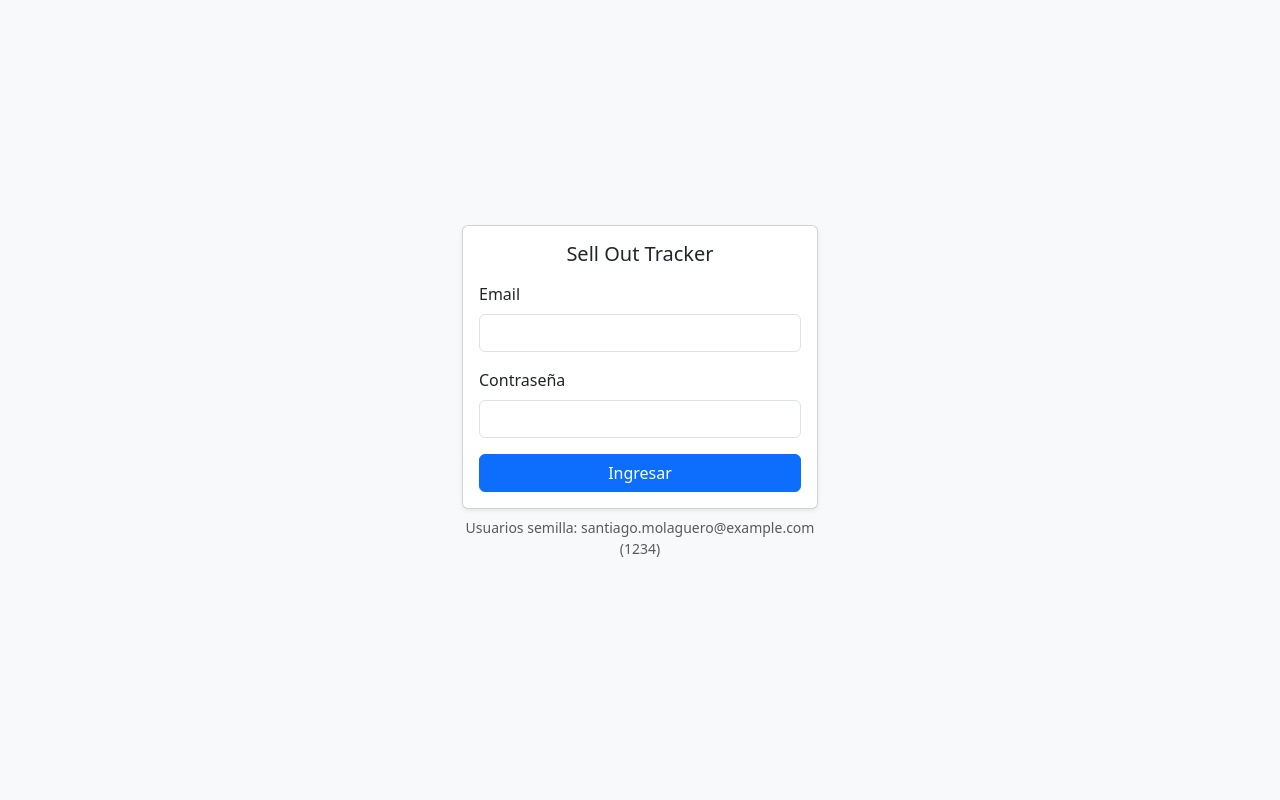
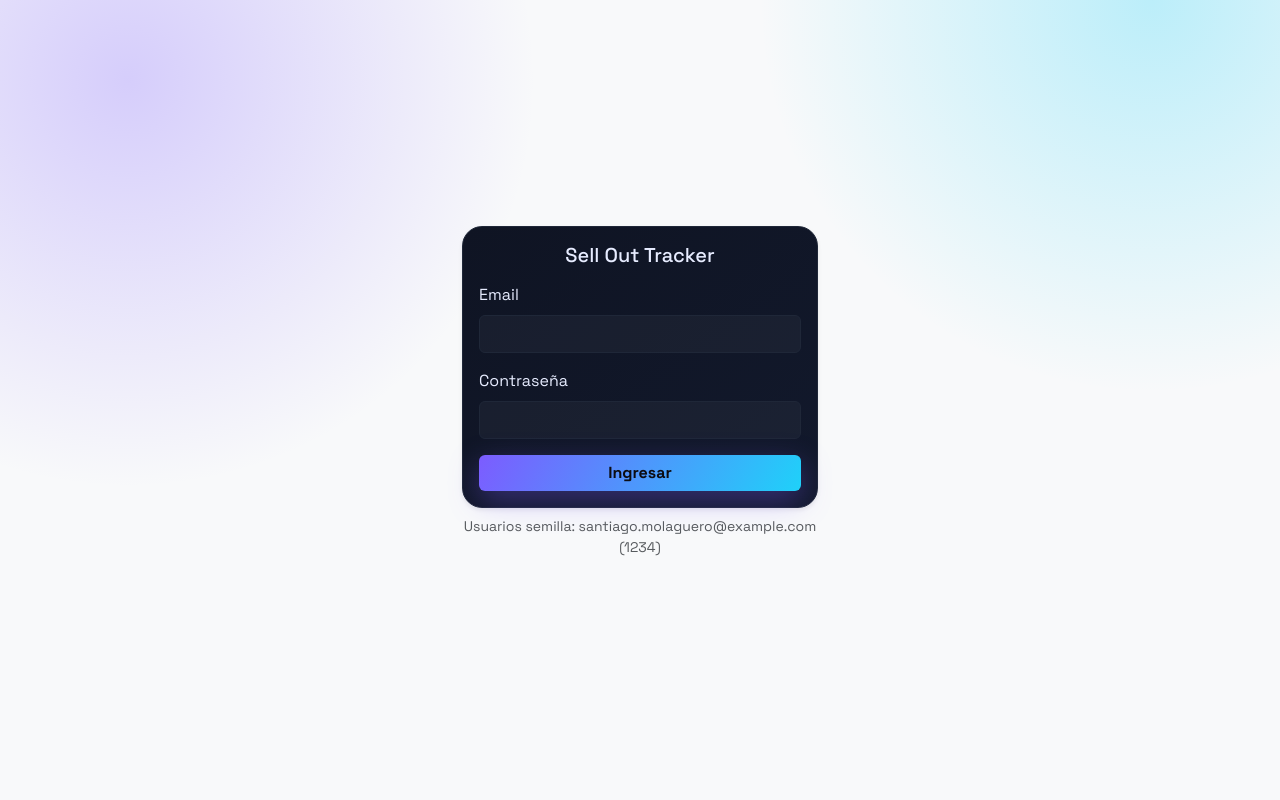
Before and after one commit to smorando01/sellout, a PHP site: page /login.php in a window 1280 px wide. Run offline with PHP 8.4, Linux system fonts and the light colour scheme; some libraries are stand-ins or nearby versions.

Commit message:
Aplicacion de estilo

```diff
--- /dev/null
+++ b/css/custom.css
@@ -0,0 +1,153 @@
+@import url('https://fonts.googleapis.com/css2?family=Space+Grotesk:wght@400;500;600;700&display=swap');
+
+:root {
+    --bg-base: #070912;
+    --card-grad: linear-gradient(145deg, #0f1423, #12192c);
+    --text-primary: #e7ecff;
+    --text-muted: #a1adcb;
+    --accent-1: #7c5cff;
+    --accent-2: #1fd1f9;
+    --border: #1f2738;
+    --danger: #ff5c8d;
+    --success: #41d3a2;
+    --shadow: 0 20px 60px rgba(0, 0, 0, 0.45);
+    --input-bg: rgba(255, 255, 255, 0.04);
+}
+
+* {
+    font-family: 'Space Grotesk', sans-serif !important;
+}
+
+body {
+    background: radial-gradient(circle at 10% 10%, rgba(124, 92, 255, 0.28), transparent 30%),
+                radial-gradient(circle at 90% 0%, rgba(31, 209, 249, 0.28), transparent 28%),
+                var(--bg-base);
+    color: var(--text-primary);
+    min-height: 100vh;
+}
+
+.card {
+    background: var(--card-grad);
+    border: 1px solid var(--border);
+    border-radius: 20px;
+    box-shadow: var(--shadow);
+    color: var(--text-primary);
+}
+
+.card .text-muted {
+    color: var(--text-muted) !important;
+}
+
+.btn-primary {
+    background: linear-gradient(120deg, var(--accent-1), var(--accent-2));
+    border: none;
+    color: #0c0c12;
+    font-weight: 700;
+    box-shadow: 0 10px 30px rgba(124, 92, 255, 0.35);
+}
+
+.btn-primary:hover {
+    filter: brightness(1.05);
+}
+
+.btn-primary:active,
+.btn-primary:focus {
+    box-shadow: 0 0 0 0.2rem rgba(124, 92, 255, 0.35);
+}
+
+.form-control,
+.form-select {
+    background: var(--input-bg);
+    border: 1px solid var(--border);
+    color: var(--text-primary);
+}
+
+.form-control:focus,
+.form-select:focus {
+    background: var(--input-bg);
+    color: var(--text-primary);
+    border-color: var(--accent-1);
+    box-shadow: 0 0 0 0.2rem rgba(124, 92, 255, 0.25);
+}
+
+.form-control::placeholder {
+    color: var(--text-muted);
+}
+
+.modal-content {
+    background: var(--card-grad);
+    border: 1px solid var(--border);
+    border-radius: 20px;
+    color: var(--text-primary);
+    box-shadow: var(--shadow);
+}
+
+/* DataTables */
+table.dataTable {
+    background: transparent;
+    color: var(--text-primary);
+}
+
+table.dataTable thead {
+    background: rgba(255, 255, 255, 0.02);
+    color: var(--text-primary);
+}
+
+table.dataTable tbody tr {
+    border-color: var(--border);
+}
+
+table.dataTable tbody tr:hover {
+    background: rgba(124, 92, 255, 0.08);
+}
+
+table.dataTable td, table.dataTable th {
+    border-color: var(--border) !important;
+}
+
+.dataTables_filter input {
+    background: var(--input-bg);
+    border: 1px solid var(--border);
+    color: var(--text-primary);
+}
+
+.dataTables_length select,
+.dataTables_filter input {
+    border-radius: 10px;
+}
+
+/* SweetAlert2 */
+.swal2-popup {
+    background: #12192c !important;
+    color: var(--text-primary) !important;
+    border: 1px solid var(--border) !important;
+    border-radius: 16px !important;
+}
+
+.swal2-title {
+    color: var(--text-primary) !important;
+}
+
+.swal2-html-container {
+    color: var(--text-muted) !important;
+}
+
+.swal2-confirm {
+    background: linear-gradient(120deg, var(--accent-1), var(--accent-2)) !important;
+    color: #0c0c12 !important;
+    font-weight: 700 !important;
+    border: none !important;
+    box-shadow: 0 10px 30px rgba(124, 92, 255, 0.35) !important;
+}
+
+.swal2-cancel {
+    background: transparent !important;
+    border: 1px solid var(--border) !important;
+    color: var(--text-primary) !important;
+}
+
+.swal2-input {
+    background: var(--input-bg) !important;
+    border: 1px solid var(--border) !important;
+    color: var(--text-primary) !important;
+}
--- a/index.php
+++ b/index.php
@@ -62,6 +62,7 @@ $hoy = new DateTimeImmutable('today');
     <meta name="viewport" content="width=device-width, initial-scale=1">
     <title>Sell Out Tracker</title>
     <link href="https://cdn.jsdelivr.net/npm/bootstrap@5.3.2/dist/css/bootstrap.min.css" rel="stylesheet">
+    <link rel="stylesheet" href="css/custom.css">
     <link rel="stylesheet" href="https://cdn.datatables.net/1.13.6/css/dataTables.bootstrap5.min.css">
     <link rel="stylesheet" href="https://cdn.jsdelivr.net/npm/sweetalert2@11/dist/sweetalert2.min.css">
 </head>
--- a/login.php
+++ b/login.php
@@ -12,6 +12,7 @@ if (isset($_SESSION['user'])) {
     <meta name="viewport" content="width=device-width, initial-scale=1">
     <title>Acceso | Sell Out Tracker</title>
     <link href="https://cdn.jsdelivr.net/npm/bootstrap@5.3.2/dist/css/bootstrap.min.css" rel="stylesheet">
+    <link rel="stylesheet" href="css/custom.css">
     <link rel="stylesheet" href="https://cdn.jsdelivr.net/npm/sweetalert2@11/dist/sweetalert2.min.css">
 </head>
 <body class="bg-light d-flex align-items-center" style="min-height: 100vh;">
```
